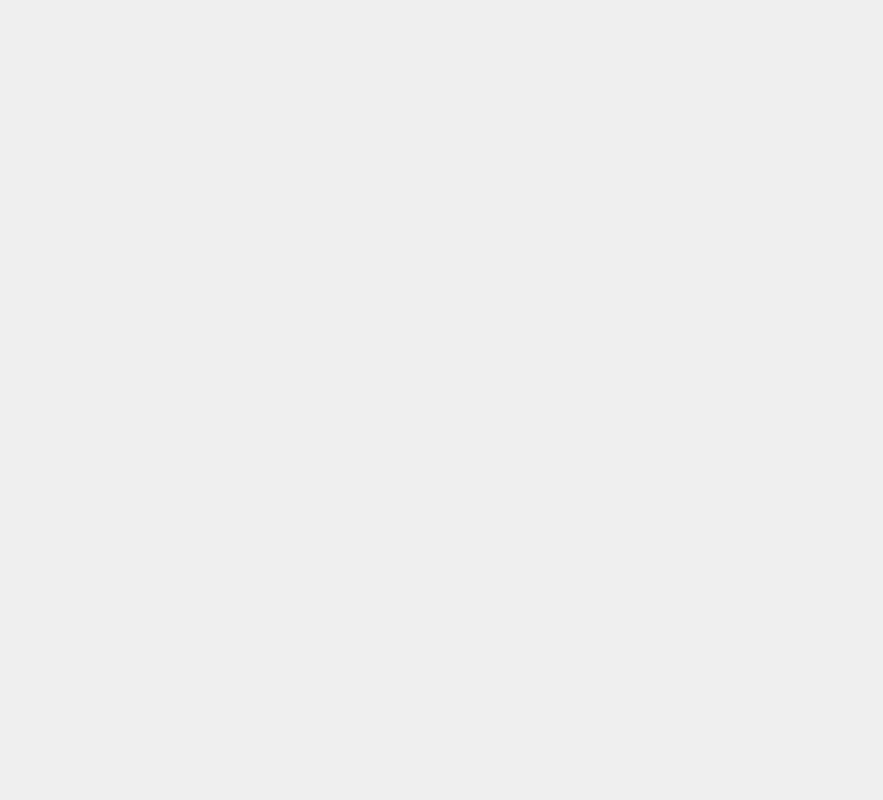
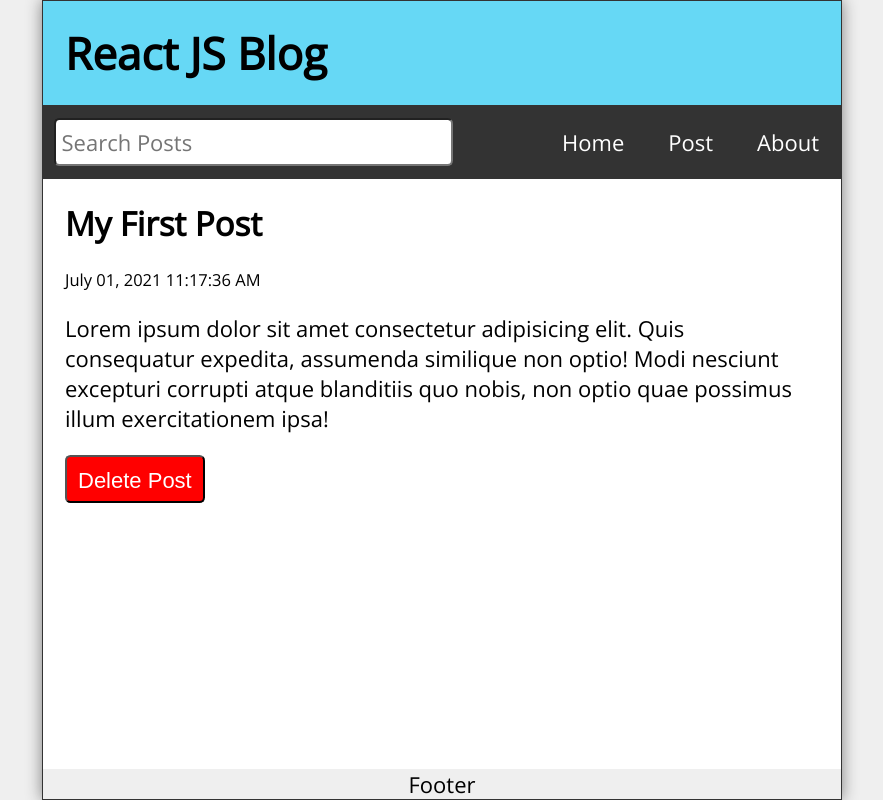
Before and after one commit to Damilolaadefenwa/devLab101, a React (Vite) app in the folder lesson01/: page /post/1 in a window 1280 px wide. Shown: the whole page, without its empty margins (198-1081 px from the left). Built offline with nearby package versions, Linux system fonts and the light colour scheme.

Commit message:
seventh commits

```diff
--- a/lesson01/index.html
+++ b/lesson01/index.html
@@ -5,7 +5,8 @@
     <link rel="icon" type="image/svg+xml" href="/favicon.svg" />
     <meta name="viewport" content="width=device-width, initial-scale=1.0" />
     <meta name="description" content="Web site created using create vite@latest --template react" />
-    <title>DevLab101 | Grocery List</title>
+    <title>DevLab101 | React-JS Blog</title>
+    <!-- <title>DevLab101 | Grocery List</title> -->
   </head>
   <body>
     <div id="root"></div>
--- /dev/null
+++ b/lesson01/src/Feed.jsx
@@ -0,0 +1,13 @@
+import Post from './Post.jsx';
+
+const Feed = ({posts}) => {
+  return (
+      <>
+          {posts.map(post => (
+              <Post key={post.id} post={post} />
+          ))}
+      </>
+    )
+}
+
+export default Feed
--- a/lesson01/src/Home.jsx
+++ b/lesson01/src/Home.jsx
@@ -1,7 +1,15 @@
-const Home = () => {
+import Feed from './Feed.jsx';
+
+const Home = ({ posts }) => {
   return (
-        <main>
-            Home
+        <main className="Home">
+          {posts.length ? (
+              <Feed posts={posts} />
+          ) : (
+                <p style={{ marginTop: "2rem" }}>
+                    No posts to display.
+                </p>
+            )}
         </main>
     )
 }
--- a/lesson01/src/Missing.jsx
+++ b/lesson01/src/Missing.jsx
@@ -2,7 +2,7 @@
 const Missing = () => {
   return (
         <main>
-            <h1>Header</h1>
+            Missing
         </main>
     )
 }
--- a/lesson01/src/Nav.jsx
+++ b/lesson01/src/Nav.jsx
@@ -1,9 +1,23 @@
+import { Link } from "react-router-dom"
 
-
-const Nav = () => {
+const Nav = ({search, setSearch}) => {
   return (
-        <nav>
-            Nav
+        <nav className="Nav">
+            <form className="searchForm" onSubmit={(e) => e.preventDefault()}>
+              <label htmlFor="search">Search Posts</label>
+               <input
+                    id="search"
+                    type="text"
+                    placeholder="Search Posts"
+                    value={search}
+                    onChange={(e) => setSearch(e.target.value)}
+                />
+          </form>
+          <ul>
+              <li><Link to={"/"}>Home</Link></li>
+              <li><Link to={"/post"}>Post</Link></li>
+              <li><Link to={"/about"}>About</Link></li>
+          </ul>
         </nav>
     )
 }
--- a/lesson01/src/NewPost.jsx
+++ b/lesson01/src/NewPost.jsx
@@ -1,9 +1,30 @@
-const NewPost = () => {
+
+const NewPost = ({
+  handleSubmit, postTitle, setPostTitle, postBody, setPostBody
+}) => {
   return (
-        <main>
-          New post
-        </main>
-    )
+    <main className="NewPost">
+      <h2>New Post</h2>
+      <form className="newPostForm" onSubmit={handleSubmit}>
+        <label htmlFor="postTitle">Title:</label>
+        <input
+          id="postTitle"
+          type="text"
+          required
+          value={postTitle}
+          onChange={(e) => setPostTitle(e.target.value)}
+        />
+        <label htmlFor="postBody">Post:</label>
+        <textarea
+          id="postBody"
+          required
+          value={postBody}
+          onChange={(e) => setPostBody(e.target.value)}
+        />
+        <button type="submit">Submit</button>
+      </form>
+    </main>
+  )
 }
 
 export default NewPost
--- /dev/null
+++ b/lesson01/src/Post.jsx
@@ -0,0 +1,19 @@
+import { Link } from "react-router-dom";
+
+const Post = ({post}) => {
+  return (
+      <article className="post">
+          <Link to={`/post/${post.id}`}>
+              <h2>{post.title}</h2>
+              <p className="postDate">{post.datetime}</p>
+          </Link>
+          <p className="postBody">{
+              (post.body).length <= 25
+                    ? post.body
+                    : `${(post.body).slice(0, 25)}...`
+            }</p>
+      </article>
+    )
+}
+
+export default Post
--- a/lesson01/src/PostPage.jsx
+++ b/lesson01/src/PostPage.jsx
@@ -1,8 +1,33 @@
+import { useParams, Link } from "react-router-dom";
 
-const PostPage = () => {
-  return (
-        <main>
-            <h1>Header</h1>
+
+const PostPage = ({posts, handleDelete}) => {
+    const { id } = useParams();
+    const post = posts.find(post => (post.id).toString() === id);
+
+    return (
+        <main className="PostPage">
+            <article className="post">
+                {post &&
+                    <>
+                        <h2>{post.title}</h2>
+                        <p className="postDate">{post.datetime}</p>
+                        <p className="postBody">{post.body}</p>
+                        <button onClick={() => handleDelete(post.id)}>
+                            Delete Post
+                        </button>
+                    </>
+                }
+                {!post &&
+                    <>
+                        <h2>Post Not Found</h2>
+                        <p>Well, that's disappointing.</p>
+                        <p>
+                            <Link to='/'>Visit Our Homepage</Link>
+                        </p>
+                    </>
+                }
+            </article>
         </main>
     )
 }
--- a/lesson01/src/RHeader.jsx
+++ b/lesson01/src/RHeader.jsx
@@ -1,9 +1,9 @@
 
 
-const Header = () => {
+const Header = ({ title}) => {
   return (
-    <header>
-      Header
+    <header className="Header">
+      <h1>{ title }</h1>
     </header>
   )
 }
--- a/lesson01/src/ReactRouter.jsx
+++ b/lesson01/src/ReactRouter.jsx
@@ -12,16 +12,73 @@ import { useState, useEffect } from 'react';
 
 
 function ReactRouter() {
+     const [posts, setPosts] = useState([
+    {
+      id: 1,
+      title: "My First Post",
+      datetime: "July 01, 2021 11:17:36 AM",
+      body: "Lorem ipsum dolor sit amet consectetur adipisicing elit. Quis consequatur expedita, assumenda similique non optio! Modi nesciunt excepturi corrupti atque blanditiis quo nobis, non optio quae possimus illum exercitationem ipsa!"
+    },
+    {
+      id: 2,
+      title: "My 2nd Post",
+      datetime: "July 01, 2021 11:17:36 AM",
+      body: "Lorem ipsum dolor sit amet consectetur adipisicing elit. Quis consequatur expedita, assumenda similique non optio! Modi nesciunt excepturi corrupti atque blanditiis quo nobis, non optio quae possimus illum exercitationem ipsa!"
+    },
+    {
+      id: 3,
+      title: "My 3rd Post",
+      datetime: "July 01, 2021 11:17:36 AM",
+      body: "Lorem ipsum dolor sit amet consectetur adipisicing elit. Quis consequatur expedita, assumenda similique non optio! Modi nesciunt excepturi corrupti atque blanditiis quo nobis, non optio quae possimus illum exercitationem ipsa!"
+    },
+    {
+      id: 4,
+      title: "My Fourth Post",
+      datetime: "July 01, 2021 11:17:36 AM",
+      body: "Lorem ipsum dolor sit amet consectetur adipisicing elit. Quis consequatur expedita, assumenda similique non optio! Modi nesciunt excepturi corrupti atque blanditiis quo nobis, non optio quae possimus illum exercitationem ipsa!"
+    }
+  ])
+    const [search, setSearch ] = useState('');
+    const [searchResults, setSearchResults] = useState([]);
+    const [postTitle, setPostTitle] = useState('');
+    const [postBody, setPostBody] = useState('');
+    const history = useHistory();
+
+    const handleSubmit = (e) => {
+        e.preventDefault();
+        const id = posts.length ? posts[posts.length - 1].id + 1 : 1;
+        const datetime = '';
+    }
+
+    const handleDelete = (id) => {
+        const postsList = posts.filter(post => post.id !== id);
+        setPosts(postsList);
+        history.push('/');
+    }
 
     return (
         <div className='App'>
-            <Header />
-            <Nav />
-            <Home />
-            <NewPost />
-            <PostPage />
-            <About />
-            <Missing />
+            <Header title={'React JS Blog'}/>
+            <Nav search={search} setSearch={setSearch} />
+            <Switch>
+                <Route exact path='/'>
+                    <Home posts={posts} />
+                </Route>
+                <Route exact path='/post'>
+                    <NewPost
+                        handleSubmit={handleSubmit}
+                        postTitle={postTitle}
+                        setPostTitle={setPostTitle}
+                        postBody={postBody}
+                        setPostBody={setPostBody}
+                    />
+                </Route>
+                <Route path='/post/:id'>
+                    <PostPage posts={posts} handleDelete={handleDelete}/>
+                </Route>
+                <Route path='/about' component={About} />
+                <Route path='*' component={Missing}/>
+            </Switch>
             <Footer />
         </div>
     )
--- a/lesson01/src/main.jsx
+++ b/lesson01/src/main.jsx
@@ -4,13 +4,13 @@ import { createRoot } from 'react-dom/client'
 import './reactRouter.css'
 /* import App from './App.jsx' */
 import ReactRouter from './ReactRouter.jsx';
-import { BrowserRouter as Router, Route } from 'react-router-dom';
-import reactRouterDom from 'react-router-dom';
+import { BrowserRouter as Router } from 'react-router-dom';
+
 
 createRoot(document.getElementById('root')).render(
   <StrictMode>
     <Router>
-      <Route path='/' Component={ReactRouter} />
+      <ReactRouter />
     </Router>
   </StrictMode>,
 )
--- a/lesson01/src/reactRouter.css
+++ b/lesson01/src/reactRouter.css
@@ -69,6 +69,7 @@ body {
     flex-direction: column;
     justify-content: flex-start;
     align-items: flex-start;
+    height: auto;
 }
 
 .searchForm {
```
